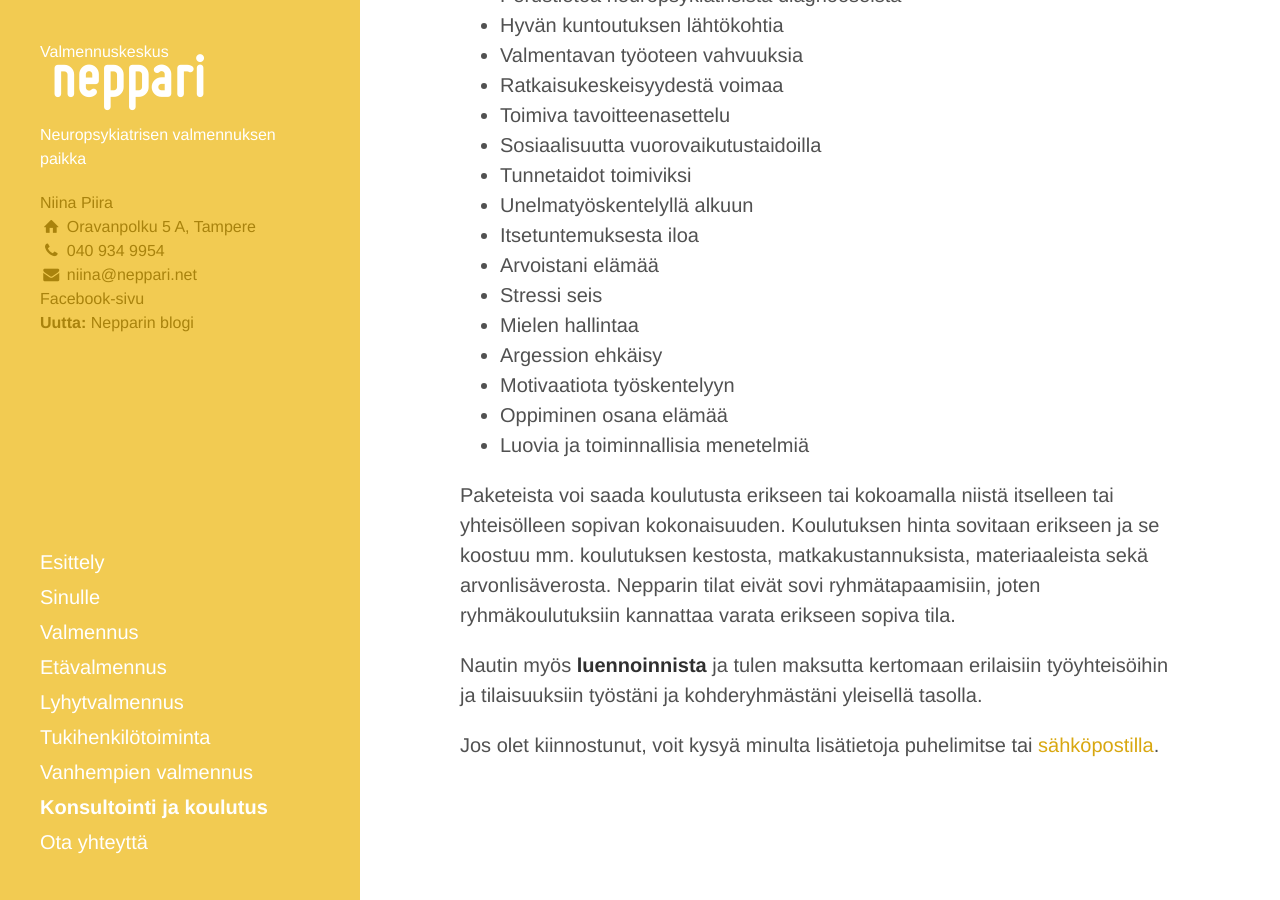
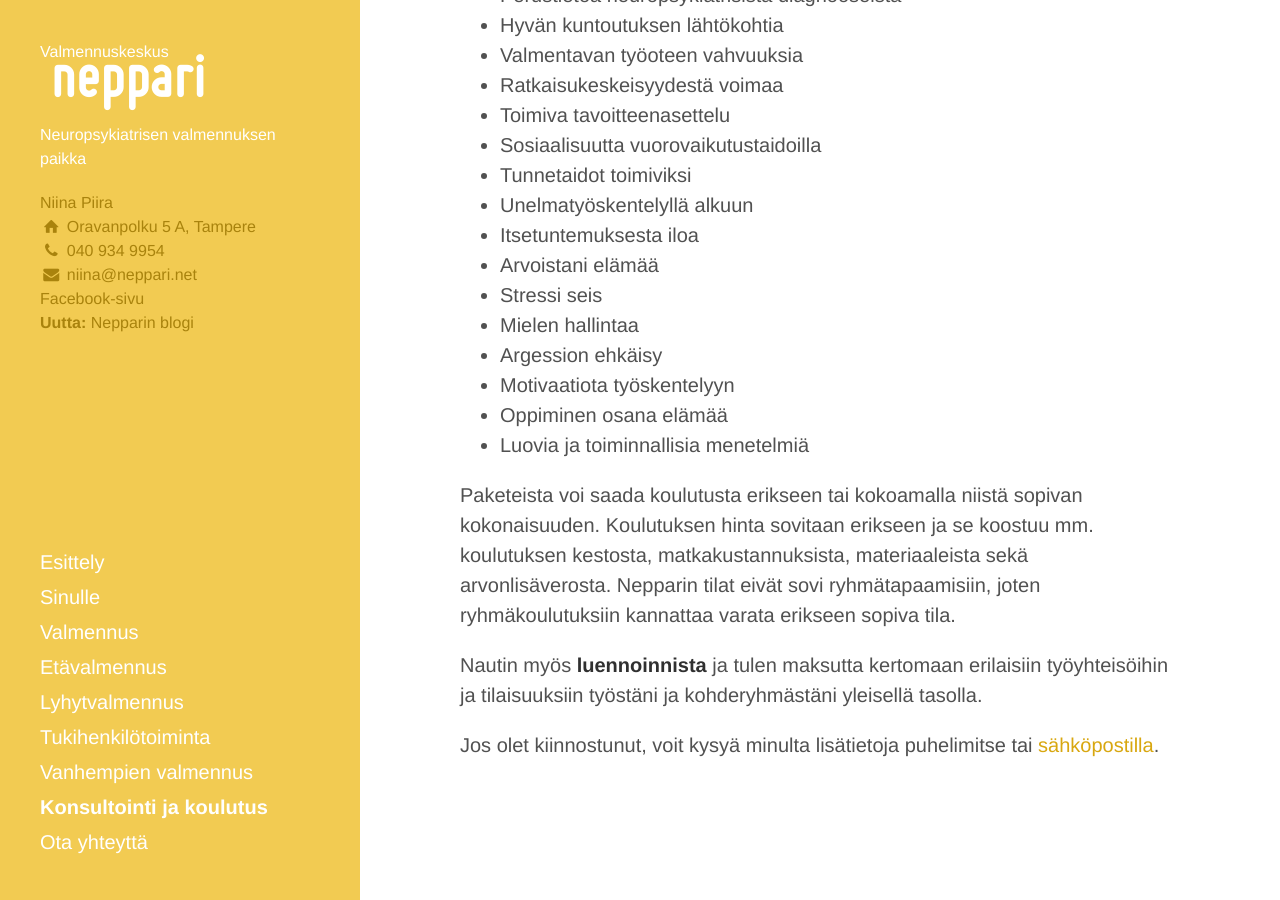
Before and after one commit to niinapiira/neppari.net, a Jekyll site: the page built from konsultointi-ja-koulutus.md, in a window 1280 px wide and 900 px high, scrolled down 944 px. Built offline with Jekyll 4.4.1, drawn with Linux system fonts in a browser that asks for light colours; Markdown is read by kramdown in place of the engine named in the settings.

Commit message:
Updated konsultointi-ja-koulutus.md

```diff
--- a/konsultointi-ja-koulutus.md
+++ b/konsultointi-ja-koulutus.md
@@ -46,7 +46,7 @@ Tämän hetkisiä koulutus/työpajapakettejani ovat:
 * Oppiminen osana elämää
 * Luovia ja toiminnallisia menetelmiä
 
-Paketeista voi saada koulutusta erikseen tai kokoamalla niistä itselleen tai yhteisölleen sopivan kokonaisuuden. Koulutuksen hinta sovitaan erikseen ja se koostuu mm. koulutuksen kestosta, matkakustannuksista, materiaaleista sekä arvonlisäverosta.
+Paketeista voi saada koulutusta erikseen tai kokoamalla niistä sopivan kokonaisuuden. Koulutuksen hinta sovitaan erikseen ja se koostuu mm. koulutuksen kestosta, matkakustannuksista, materiaaleista sekä arvonlisäverosta.
 Nepparin tilat eivät sovi ryhmätapaamisiin, joten ryhmäkoulutuksiin kannattaa varata erikseen sopiva tila.
 
 Nautin myös **luennoinnista** ja tulen maksutta kertomaan erilaisiin työyhteisöihin ja tilaisuuksiin työstäni ja kohderyhmästäni yleisellä tasolla.
```
